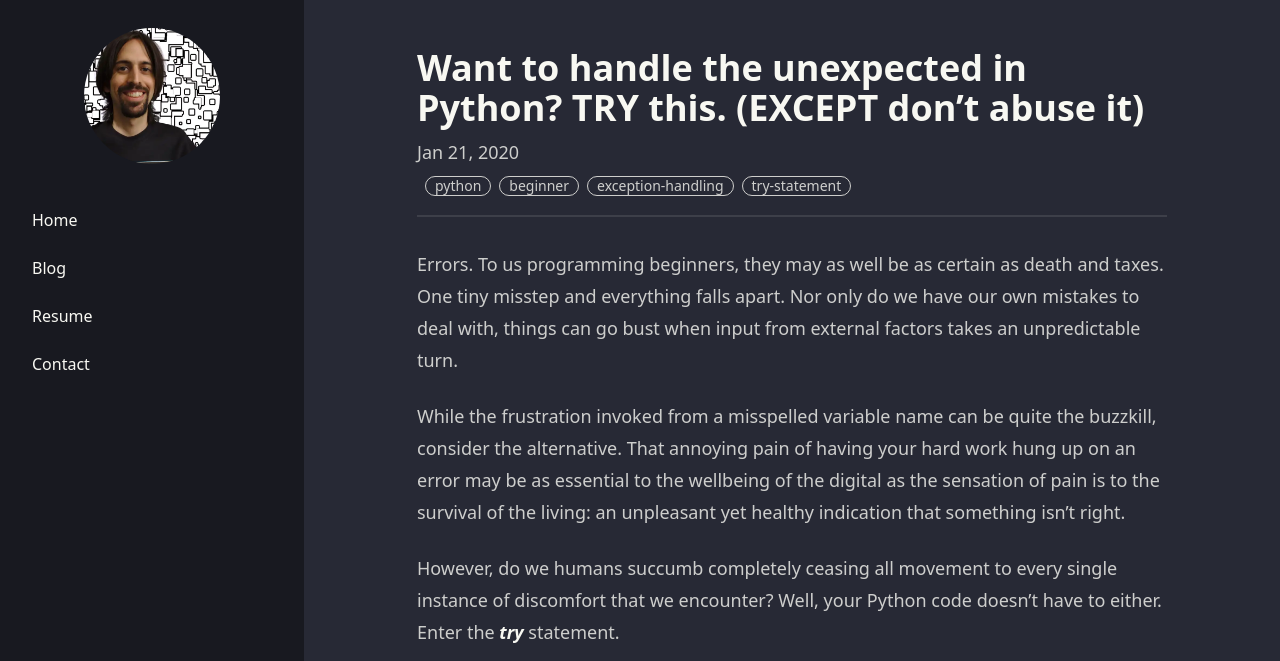
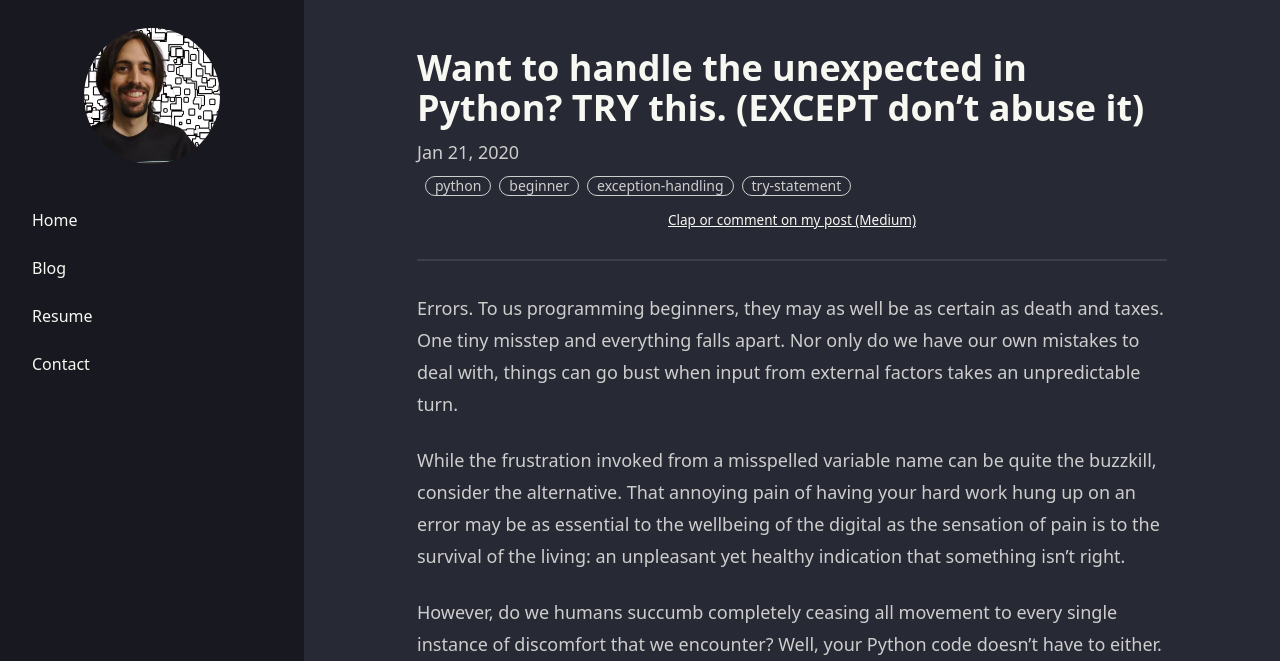
Before and after one commit to coreyryanhanson/coreyryanhanson.github.io, an Astro site: page /blog/want-to-handle-the-unexpected-in-python-try-this-except-dont-abuse-it in a window 1280 px wide. Shown: the top 661 px of the page. Built offline with nearby package versions, Linux system fonts and the light colour scheme; Astro itself is replaced by a stand-in of ours.

Commit message:
add medium link to blog posts

```diff
--- a/src/content/blog/post1.md
+++ b/src/content/blog/post1.md
@@ -4,6 +4,7 @@ description: "A basic introduction to exception handling in Python."
 pubDate: "Jan 21 2020"
 heroImage: "/blog/angry_code.webp"
 tags: ["python","beginner", "exception-handling", "try-statement"]
+medium_link: "https://medium.com/analytics-vidhya/want-to-handle-the-unexpected-in-python-try-this-except-dont-abuse-it-169da40700c3"
 ---
 
 Errors. To us programming beginners, they may as well be as certain as death and taxes. One tiny misstep and everything falls apart. Nor only do we have our own mistakes to deal with, things can go bust when input from external factors takes an unpredictable turn.
--- a/src/content/blog/post2.md
+++ b/src/content/blog/post2.md
@@ -4,6 +4,7 @@ description: "A few tips on getting started and avoiding some under-documented s
 pubDate: "Mar 1 2020"
 heroImage: "/blog/sherlock_final.webp"
 tags: ["python","xml", "elementtree", "namespace"]
+medium_link: "https://medium.datadriveninvestor.com/getting-started-using-pythons-elementtree-to-navigate-xml-files-dc9bc720eaa6"
 ---
 
 More often than not, when you are gathering data via APIs you will be presented with the [**_JSON_**](https://www.w3schools.com/whatis/whatis_json.asp) format, a conveniently packaged nested dictionary (or list of them). But while the adoption of JSON is ubiquitous, sometimes you may have to work with the older [**_XML_**](https://www.w3schools.com/xml/xml_whatis.asp) standard.
--- a/src/content/blog/post3.md
+++ b/src/content/blog/post3.md
@@ -4,6 +4,7 @@ description: "An introduction to the world of graphical user interfaces."
 pubDate: "Jul 29 2020"
 heroImage: "/blog/desktop_os_logos.webp"
 tags: ["python","gui", "tkinter"]
+medium_link: "https://medium.com/@coreyhanson/creating-a-simple-python-gui-with-tkinter-tips-for-beginners-acf13a7d39f9"
 ---
 
 In the last blog, [I examined using ElementTree to navigate and modify XMLs](/blog/getting-started-using-pythons-elementtree-to-navigate-xml-files) and included a [working example that leveraged it to overcome shortcomings on lower end smartwatches](https://github.com/coreyryanhanson/y_u_no_swim). Now, I will using explore creating a graphical user interface using Tkinter, liberating it from dependence on the command line.
--- a/src/content/blog/post4.md
+++ b/src/content/blog/post4.md
@@ -4,6 +4,7 @@ description: "Love the simplicity of using Docker/Podman to store your machine l
 pubDate: "Aug 24 2020"
 heroImage: "/blog/pixel_docker_whale.gif"
 tags: ["docker","nvidia", "gpu", "cuda"]
+medium_link: "https://medium.com/swlh/tips-for-getting-cuda-capabilities-integrated-into-your-oci-docker-images-4cb25b589cd1"
 ---
 
 > Love the simplicity of using Docker/Podman to store your machine learning environments, but need help integrating it with your NVIDIA GPU?
--- a/src/content/blog/post5.md
+++ b/src/content/blog/post5.md
@@ -4,6 +4,7 @@ description: "Bridging together sets of GPS coordinates without breaking your Py
 pubDate: "Sep 2 2020"
 heroImage: "/blog/globe_waypoints.webp"
 tags: ["python","geospatial", "data-science", "scikit-learn", "kd-tree", "ball-tree"]
+medium_link: "https://towardsdatascience.com/using-scikit-learns-binary-trees-to-efficiently-find-latitude-and-longitude-neighbors-909979bd929b"
 ---
 
 <figure class="blog-image">
--- a/src/content/blog/post6.md
+++ b/src/content/blog/post6.md
@@ -4,6 +4,7 @@ description: "Strategies and tools to be more effective at generating AI assiste
 pubDate: "Sep 14 2023"
 heroImage: "/portfolio/qr_medium_qr.webp"
 tags: ["stable-diffusion","comfyui", "qr-code", "controlnet", "custom-nodes", "inpainting", "generative-ai"]
+medium_link: "https://medium.com/@coreyhanson/comfyui-qr-tips-9d706cdea04b"
 ---
 
 When the [1.0 models for **Stable Diffusion XL**](https://huggingface.co/stabilityai/stable-diffusion-xl-base-1.0) were first dropped, the open source project [**ComfyUI**](https://github.com/comfyanonymous/ComfyUI) saw an increase in popularity as one of the first front-end interfaces to handle the new model architecture.
--- a/src/content/config.ts
+++ b/src/content/config.ts
@@ -9,6 +9,7 @@ const blogSchema = z.object({
     tags: z.array(z.string()).refine(items => new Set(items).size === items.length, {
         message: 'tags must be unique',
     }).optional(),
+    medium_link: z.string().optional(),
 });
 
 const storeSchema = z.object({
--- a/src/layouts/PostLayout.astro
+++ b/src/layouts/PostLayout.astro
@@ -6,7 +6,7 @@ import localizedFormat from "dayjs/plugin/localizedFormat";
 
 export interface Props extends BlogSchema {}
 
-const { title, description, pubDate, updatedDate, heroImage, badge, tags = [] } = Astro.props;
+const { title, description, pubDate, updatedDate, heroImage, badge, tags = [], medium_link, } = Astro.props;
 dayjs.extend(localizedFormat);
 const displayDate = dayjs(pubDate).format("ll");
 import { Image } from "astro:assets";
@@ -38,7 +38,14 @@ import { Image } from "astro:assets";
           </div>
         )
       }
-      <div class="divider my-2"></div>
+      {
+        medium_link && (
+          <div class="medium-header-link my-2">
+            <a href={medium_link}>Clap or comment on my post (Medium)</a>
+          </div>
+        )
+      }
+      <div class="divider my-5"></div>
       <slot />
     </article>
   </main>
--- a/src/pages/blog/[slug].astro
+++ b/src/pages/blog/[slug].astro
@@ -31,6 +31,7 @@ const { Content } = await entry.render();
   updatedDate={post.updatedDate}
   badge={post.badge}
   tags={post.tags}
+  medium_link={post.medium_link}
 >
   <Content />
 </PostLayout>
--- a/src/styles/global.css
+++ b/src/styles/global.css
@@ -15,6 +15,11 @@
     display: flex;
     justify-content: center;
     margin: 1rem;
+}
+
+.medium-header-link {
+    text-align: center;
+    font-size: 0.75em;
 }
 
 .skill-block-container {
```
